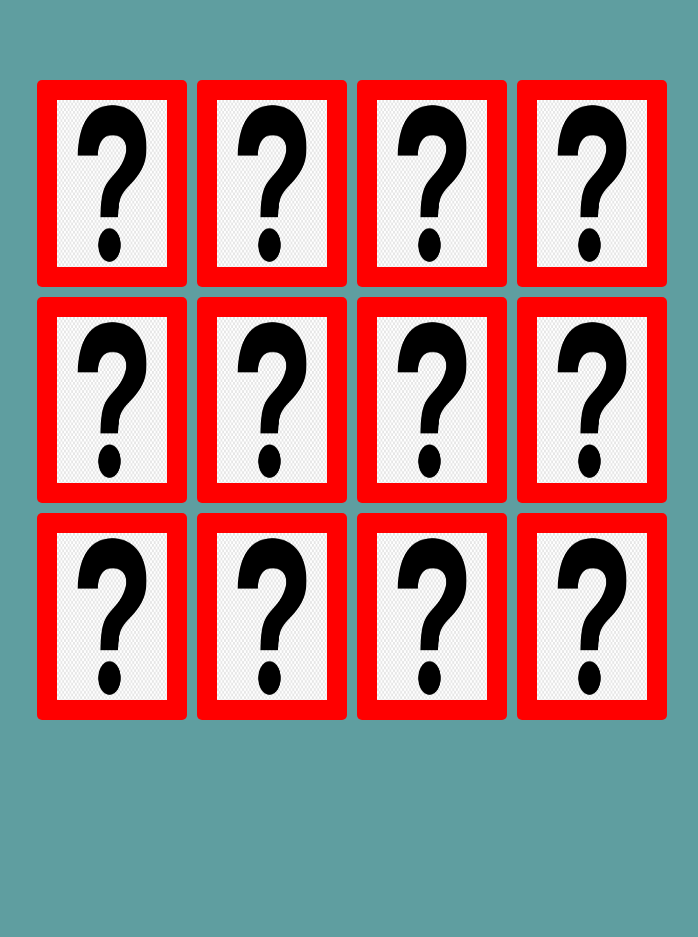
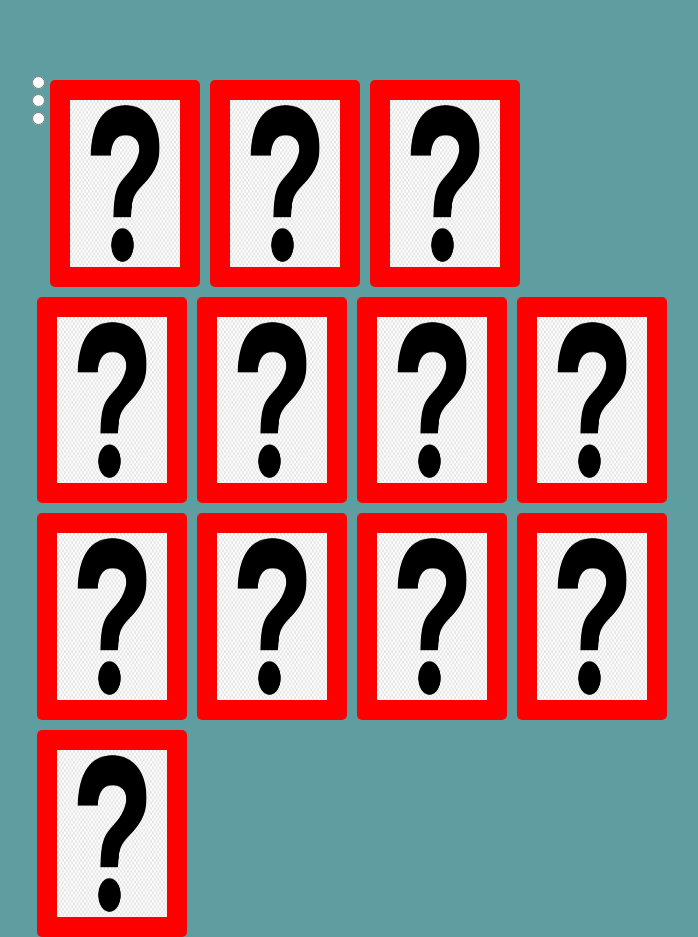
Before and after one commit to agtarrasa/AfricaHeadsUp, a plain HTML site: page index.html in a window 1280 px wide. Shown: the whole page, without its empty margins (288-986 px from the left). Before the commit the page ends 800 px from the top, so only its background shows below. Drawn offline with nearby package versions, Linux system fonts and the light colour scheme.

Commit message:
added div element that contain radio buttons with the choices

```diff
--- a/index.html
+++ b/index.html
@@ -10,6 +10,16 @@
     </head>
   <body>
       <section class="board">
+        <div id='flagOptions'>
+            <div>   <input type="radio" class='radioBtn' name='answer'>
+               <label for=""></label></div>
+               <div>
+               <input type="radio" class='radioBtn'  name='answer'>
+               <label for=""></label></div>
+               <div>
+               <input type="radio" class='radioBtn' name='answer'>
+               <label for=""></label></div>
+            </div>
 
     <div class="card">
         <img class="front-face" src="img/flags/Flag_of_Botswana.png" alt="Botswana" >
```
